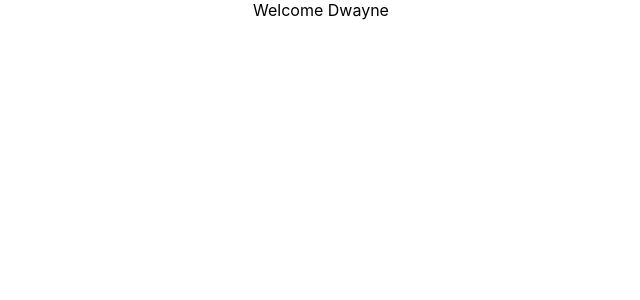
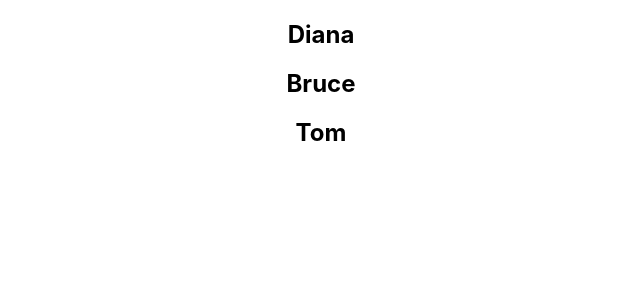
Before and after one commit to RishiGupta13/react-basics, a React (Create React App) app: page / in a window 1280 px wide. Shown: the top 300 px of the page, without its empty margins (319-959 px from the left). Built offline with nearby package versions, Linux system fonts and the light colour scheme.

Commit message:
Conditional and List Rendering

```diff
--- a/src/App.js
+++ b/src/App.js
@@ -1,8 +1,9 @@
 import './App.css';
-import { UserGreeting } from './components/UserGreeting';
+// import { UserGreeting } from './components/UserGreeting';
 // import {Greet} from './components/Greet'
 // import {Message} from './components/Message'
 // import {ParentComponent} from './components/ParentComponent'
+import { NameList } from './components/NameList';
 
 function App() {
   return (
@@ -15,7 +16,9 @@ function App() {
 
       {/* <Message/> */}
       {/* <ParentComponent/> */}
-      <UserGreeting/>
+      {/* <UserGreeting/> */}
+
+      <NameList/>
     </div>
   );
 }
--- /dev/null
+++ b/src/components/NameList.js
@@ -0,0 +1,13 @@
+export const NameList=()=>{
+    const names=['Diana','Bruce','Tom'];
+
+    return <div>
+        {
+            names.map((name)=>{
+                return <h2>{name}</h2>
+
+            })
+        }
+    </div>
+
+}
```
